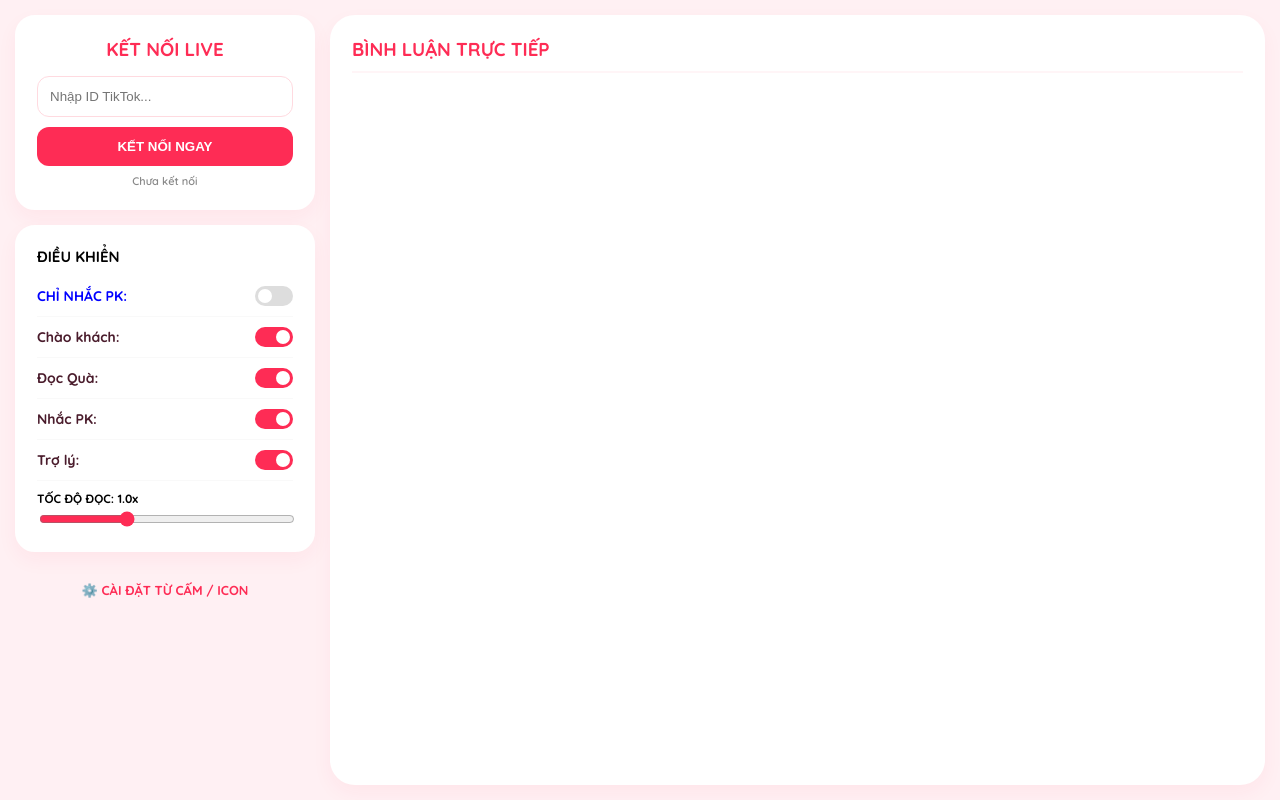
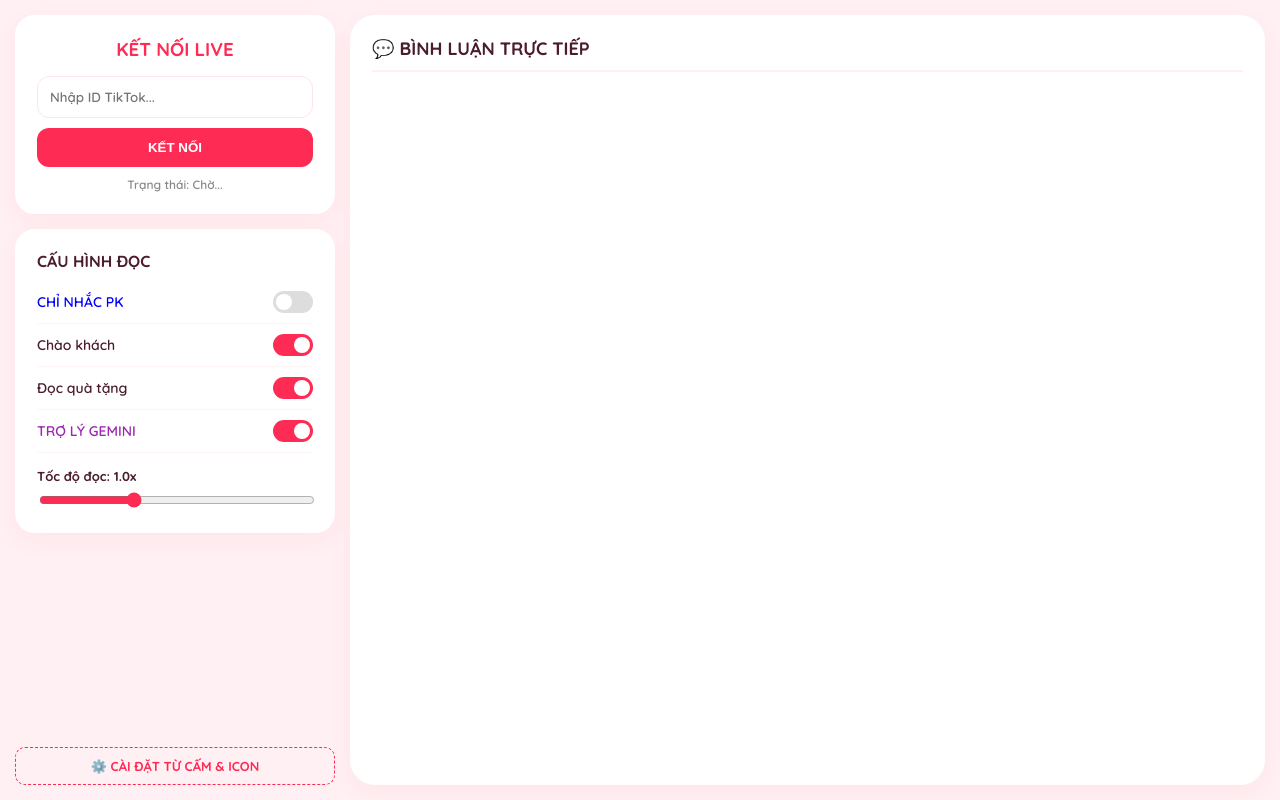
Before and after one commit to cmttiktok/thunghiem, a website: page index.html in a window 1280 px wide. Drawn offline with nearby package versions, Linux system fonts and the light colour scheme; no server answers.

Commit message:
Update index.html

```diff
--- a/index.html
+++ b/index.html
@@ -2,110 +2,290 @@
 <html lang="vi">
 <head>
     <meta charset="UTF-8">
-    <title>BÈO CONTROL PANEL</title>
+    <meta name="viewport" content="width=device-width, initial-scale=1.0">
+    <title>BÈO CONTROL - LIVE ASSISTANT</title>
     <script src="/socket.io/socket.io.js"></script>
     <link href="https://fonts.googleapis.com/css2?family=Quicksand:wght@600;700&display=swap" rel="stylesheet">
     <style>
-        :root { --pink: #fe2c55; --bg: #fff0f3; --panel: #ffffff; }
-        body { font-family: 'Quicksand', sans-serif; background: var(--bg); margin: 0; padding: 15px; display: flex; gap: 15px; height: 100vh; box-sizing: border-box; }
+        :root {
+            --pink-main: #fe2c55;
+            --pink-bg: #fff0f3;
+            --white: #ffffff;
+            --text: #4a1c2c;
+        }
 
-        /* CỘT TRÁI: NÚT BẤM */
-        .left-col { width: 300px; display: flex; flex-direction: column; gap: 15px; flex-shrink: 0; }
-        .card { background: var(--panel); padding: 20px; border-radius: 20px; border: 2px solid #fff; box-shadow: 0 8px 20px rgba(254, 44, 85, 0.05); }
+        body {
+            font-family: 'Quicksand', sans-serif;
+            background: var(--pink-bg);
+            margin: 0; padding: 15px;
+            display: flex; gap: 15px;
+            height: 100vh; box-sizing: border-box;
+            color: var(--text);
+        }
 
-        /* CỘT PHẢI: CHAT */
-        .right-col { flex: 1; display: flex; flex-direction: column; background: var(--panel); border-radius: 25px; border: 2px solid #fff; overflow: hidden; padding: 20px; box-shadow: 0 8px 20px rgba(254, 44, 85, 0.05); }
-        #chat { flex: 1; overflow-y: auto; display: flex; flex-direction: column-reverse; }
-        .msg { padding: 12px; border-bottom: 1px solid #fff5f7; font-size: 16px; animation: slide 0.3s ease; }
-        @keyframes slide { from { opacity: 0; transform: translateX(10px); } to { opacity: 1; transform: translateX(0); } }
+        /* CỘT TRÁI - ĐIỀU KHIỂN */
+        .left-side {
+            width: 320px;
+            display: flex;
+            flex-direction: column;
+            gap: 15px;
+            flex-shrink: 0;
+        }
 
-        /* UI ELEMENTS */
-        input[type="text"] { width: 100%; padding: 12px; border-radius: 12px; border: 1px solid #ffdae0; outline: none; margin-bottom: 10px; box-sizing: border-box; }
-        button.conn-btn { width: 100%; padding: 12px; background: var(--pink); color: white; border: none; border-radius: 12px; font-weight: bold; cursor: pointer; }
+        .card {
+            background: var(--white);
+            padding: 20px;
+            border-radius: 20px;
+            box-shadow: 0 8px 25px rgba(254, 44, 85, 0.05);
+            border: 2px solid #fff;
+        }
 
-        .sw-item { display: flex; justify-content: space-between; align-items: center; padding: 10px 0; border-bottom: 1px solid #f9f9f9; font-size: 14px; font-weight: bold; color: #4a1c2c; }
-        .switch { position: relative; width: 38px; height: 20px; }
+        /* CỘT PHẢI - NỘI DUNG CHAT */
+        .right-side {
+            flex: 1;
+            background: var(--white);
+            border-radius: 25px;
+            display: flex;
+            flex-direction: column;
+            padding: 20px;
+            box-shadow: 0 8px 25px rgba(254, 44, 85, 0.05);
+            border: 2px solid #fff;
+            overflow: hidden;
+        }
+
+        /* INPUT & BUTTON */
+        input[type="text"] {
+            width: 100%;
+            padding: 12px;
+            border-radius: 12px;
+            border: 1px solid #ffe4e9;
+            outline: none;
+            font-family: inherit;
+            margin-bottom: 10px;
+            box-sizing: border-box;
+        }
+
+        .btn-connect {
+            width: 100%;
+            padding: 12px;
+            background: var(--pink-main);
+            color: white;
+            border: none;
+            border-radius: 12px;
+            font-weight: bold;
+            cursor: pointer;
+            transition: 0.3s;
+        }
+
+        .btn-connect:hover { opacity: 0.9; transform: scale(1.02); }
+
+        /* SWITCH NÚT BẤM */
+        .setting-row {
+            display: flex;
+            justify-content: space-between;
+            align-items: center;
+            padding: 10px 0;
+            border-bottom: 1px solid #fff5f7;
+            font-weight: 600;
+            font-size: 14px;
+        }
+
+        .switch {
+            position: relative;
+            width: 40px;
+            height: 22px;
+        }
+
         .switch input { opacity: 0; width: 0; height: 0; }
-        .slider { position: absolute; cursor: pointer; top: 0; left: 0; right: 0; bottom: 0; background: #ddd; border-radius: 20px; transition: .4s; }
-        .slider:before { position: absolute; content: ""; height: 14px; width: 14px; left: 3px; bottom: 3px; background: white; border-radius: 50%; transition: .4s; }
-        input:checked + .slider { background: var(--pink); }
+
+        .slider {
+            position: absolute; cursor: pointer;
+            top: 0; left: 0; right: 0; bottom: 0;
+            background-color: #ddd;
+            transition: .4s; border-radius: 34px;
+        }
+
+        .slider:before {
+            position: absolute; content: "";
+            height: 16px; width: 16px;
+            left: 3px; bottom: 3px;
+            background-color: white;
+            transition: .4s; border-radius: 50%;
+        }
+
+        input:checked + .slider { background-color: var(--pink-main); }
         input:checked + .slider:before { transform: translateX(18px); }
 
-        .speed-box { margin-top: 10px; font-size: 12px; }
-        input[type="range"] { width: 100%; accent-color: var(--pink); margin-top: 5px; }
-        .admin-link { display: block; text-align: center; margin-top: 15px; color: var(--pink); text-decoration: none; font-size: 13px; font-weight: bold; }
+        /* KHU VỰC CHAT */
+        #chat-area {
+            flex: 1;
+            overflow-y: auto;
+            display: flex;
+            flex-direction: column-reverse; /* Comment mới đẩy lên trên */
+            gap: 10px;
+            padding-right: 5px;
+        }
+
+        .msg-card {
+            padding: 12px 15px;
+            background: #fffafa;
+            border-radius: 15px;
+            border-left: 4px solid var(--pink-main);
+            animation: fadeIn 0.3s ease;
+        }
+
+        @keyframes fadeIn {
+            from { opacity: 0; transform: translateY(-10px); }
+            to { opacity: 1; transform: translateY(0); }
+        }
+
+        /* TỐC ĐỘ ĐỌC */
+        .speed-box {
+            margin-top: 15px;
+            font-size: 13px;
+        }
+        input[type="range"] {
+            width: 100%;
+            accent-color: var(--pink-main);
+            margin-top: 8px;
+        }
+
+        .admin-btn {
+            display: block;
+            text-align: center;
+            margin-top: auto;
+            padding: 10px;
+            color: var(--pink-main);
+            text-decoration: none;
+            font-weight: bold;
+            font-size: 13px;
+            border: 1px dashed var(--pink-main);
+            border-radius: 10px;
+        }
     </style>
 </head>
 <body>
-    <div class="left-col">
+
+    <div class="left-side">
         <div class="card">
-            <h3 style="margin: 0 0 15px 0; color: var(--pink); text-align: center;">KẾT NỐI LIVE</h3>
-            <input type="text" id="user" placeholder="Nhập ID TikTok...">
-            <button class="conn-btn" onclick="start()">KẾT NỐI NGAY</button>
-            <div id="stt" style="font-size: 11px; text-align: center; margin-top: 8px; color: #888;">Chưa kết nối</div>
+            <h3 style="margin:0 0 15px 0; text-align: center; color: var(--pink-main);">KẾT NỐI LIVE</h3>
+            <input type="text" id="username" placeholder="Nhập ID TikTok...">
+            <button class="btn-connect" onclick="connectLive()">KẾT NỐI</button>
+            <p id="status" style="font-size: 12px; text-align: center; margin: 10px 0 0 0; color: #888;">Trạng thái: Chờ...</p>
         </div>
 
         <div class="card">
-            <h3 style="margin: 0 0 10px 0; font-size: 15px;">ĐIỀU KHIỂN</h3>
-            <div class="sw-item" style="color: blue;"><span>CHỈ NHẮC PK:</span><label class="switch"><input type="checkbox" id="pkOnly"><span class="slider"></span></label></div>
-            <div class="sw-item"><span>Chào khách:</span><label class="switch"><input type="checkbox" id="welcomeToggle" checked><span class="slider"></span></label></div>
-            <div class="sw-item"><span>Đọc Quà:</span><label class="switch"><input type="checkbox" id="giftToggle" checked><span class="slider"></span></label></div>
-            <div class="sw-item"><span>Nhắc PK:</span><label class="switch"><input type="checkbox" id="pkToggle" checked><span class="slider"></span></label></div>
-            <div class="sw-item"><span>Trợ lý:</span><label class="switch"><input type="checkbox" id="botToggle" checked><span class="slider"></span></label></div>
+            <h3 style="margin:0 0 10px 0; font-size: 16px;">CẤU HÌNH ĐỌC</h3>
+
+            <div class="setting-row" style="color: blue;">
+                <span>CHỈ NHẮC PK</span>
+                <label class="switch"><input type="checkbox" id="pkOnlyToggle"><span class="slider"></span></label>
+            </div>
+
+            <div class="setting-row">
+                <span>Chào khách</span>
+                <label class="switch"><input type="checkbox" id="welcomeToggle" checked><span class="slider"></span></label>
+            </div>
+
+            <div class="setting-row">
+                <span>Đọc quà tặng</span>
+                <label class="switch"><input type="checkbox" id="giftToggle" checked><span class="slider"></span></label>
+            </div>
+
+            <div class="setting-row" style="color: #9c27b0;">
+                <span>TRỢ LÝ GEMINI</span>
+                <label class="switch"><input type="checkbox" id="aiToggle" checked><span class="slider"></span></label>
+            </div>
 
             <div class="speed-box">
-                <b>TỐC ĐỘ ĐỌC: <span id="speedVal">1.0</span>x</b>
-                <input type="range" id="speechSpeed" min="0.5" max="2" step="0.1" value="1" oninput="document.getElementById('speedVal').innerText=this.value">
+                <b>Tốc độ đọc: <span id="speedDisplay">1.0</span>x</b>
+                <input type="range" id="speechSpeed" min="0.5" max="2" step="0.1" value="1" oninput="updateSpeed(this.value)">
             </div>
         </div>
 
-        <a href="/admin" target="_blank" class="admin-link">⚙️ CÀI ĐẶT TỪ CẤM / ICON</a>
+        <a href="/admin" target="_blank" class="admin-btn">⚙️ CÀI ĐẶT TỪ CẤM & ICON</a>
     </div>
 
-    <div class="right-col">
-        <h3 style="margin: 0 0 15px 0; color: var(--pink); border-bottom: 2px solid #fff5f7; padding-bottom: 10px;">BÌNH LUẬN TRỰC TIẾP</h3>
-        <div id="chat"></div>
+    <div class="right-side">
+        <h2 style="margin: 0 0 20px 0; font-size: 18px; border-bottom: 2px solid #fff0f3; padding-bottom: 10px;">
+            💬 BÌNH LUẬN TRỰC TIẾP
+        </h2>
+        <div id="chat-area">
+            </div>
     </div>
 
     <script>
         const socket = io();
-        let queue = [], playing = false;
+        let audioQueue = [];
+        let isPlaying = false;
 
-        function start() {
-            const u = document.getElementById('user').value;
-            if(u) socket.emit('set-username', u);
+        function updateSpeed(val) {
+            document.getElementById('speedDisplay').innerText = val;
         }
 
-        socket.on('status', m => document.getElementById('stt').innerText = m);
+        function connectLive() {
+            const user = document.getElementById('username').value;
+            if (user) {
+                socket.emit('set-username', user);
+                document.getElementById('status').innerText = "Đang kết nối...";
+            }
+        }
 
-        socket.on('audio-data', d => {
-            const chat = document.getElementById('chat');
-            const div = document.createElement('div'); div.className = 'msg';
-            div.innerHTML = `<b style="color:var(--pink)">${d.user}:</b> ${d.comment}`;
-            chat.prepend(div);
+        socket.on('status', (msg) => {
+            document.getElementById('status').innerText = "Trạng thái: " + msg;
+        });
 
-            if (d.audio) {
-                const pkOnly = document.getElementById('pkOnly').checked;
+        socket.on('audio-data', (data) => {
+            // Hiển thị lên màn hình chat
+            const chatArea = document.getElementById('chat-area');
+            const msgDiv = document.createElement('div');
+            msgDiv.className = 'msg-card';
+            msgDiv.innerHTML = `<b style="color:var(--pink-main)">${data.user}:</b> ${data.comment}`;
+            chatArea.prepend(msgDiv);
+
+            // Xử lý âm thanh
+            if (data.audio) {
+                const pkOnly = document.getElementById('pkOnlyToggle').checked;
+                const aiEnabled = document.getElementById('aiToggle').checked;
+
                 if (pkOnly) {
-                    if (d.type === 'pk' && document.getElementById('pkToggle').checked) queue.push(d.audio);
+                    if (data.type === 'pk') audioQueue.push(data.audio);
                 } else {
-                    if (d.type === 'welcome' && !document.getElementById('welcomeToggle').checked) return;
-                    if (d.type === 'gift' && !document.getElementById('giftToggle').checked) return;
-                    if (d.type === 'pk' && !document.getElementById('pkToggle').checked) return;
-                    if (d.type === 'bot' && !document.getElementById('botToggle').checked) return;
-                    queue.push(d.audio);
+                    // Kiểm tra các switch lẻ
+                    if (data.type === 'welcome' && !document.getElementById('welcomeToggle').checked) return;
+                    if (data.type === 'gift' && !document.getElementById('giftToggle').checked) return;
+
+                    // Nếu là tin nhắn từ Gemini nhưng switch AI đang tắt thì bỏ qua
+                    if (data.user === "GEMINI AI" && !aiEnabled) return;
+
+                    audioQueue.push(data.audio);
                 }
-                if (!playing) play();
+
+                if (!isPlaying) playNext();
             }
         });
 
-        function play() {
-            if (!queue.length) { playing = false; return; }
-            playing = true;
-            const a = new Audio(queue.shift());
-            a.playbackRate = parseFloat(document.getElementById('speechSpeed').value);
-            a.onended = () => setTimeout(play, 300);
-            a.play().catch(() => play());
+        function playNext() {
+            if (audioQueue.length === 0) {
+                isPlaying = false;
+                return;
+            }
+
+            isPlaying = true;
+            const audio = new Audio(audioQueue.shift());
+
+            // Áp dụng tốc độ đọc
+            const speed = document.getElementById('speechSpeed').value;
+            audio.playbackRate = parseFloat(speed);
+
+            audio.onended = () => {
+                setTimeout(playNext, 300); // Khoảng nghỉ giữa các câu
+            };
+
+            audio.play().catch(err => {
+                console.log("Audio play error:", err);
+                playNext();
+            });
         }
     </script>
 </body>
```
